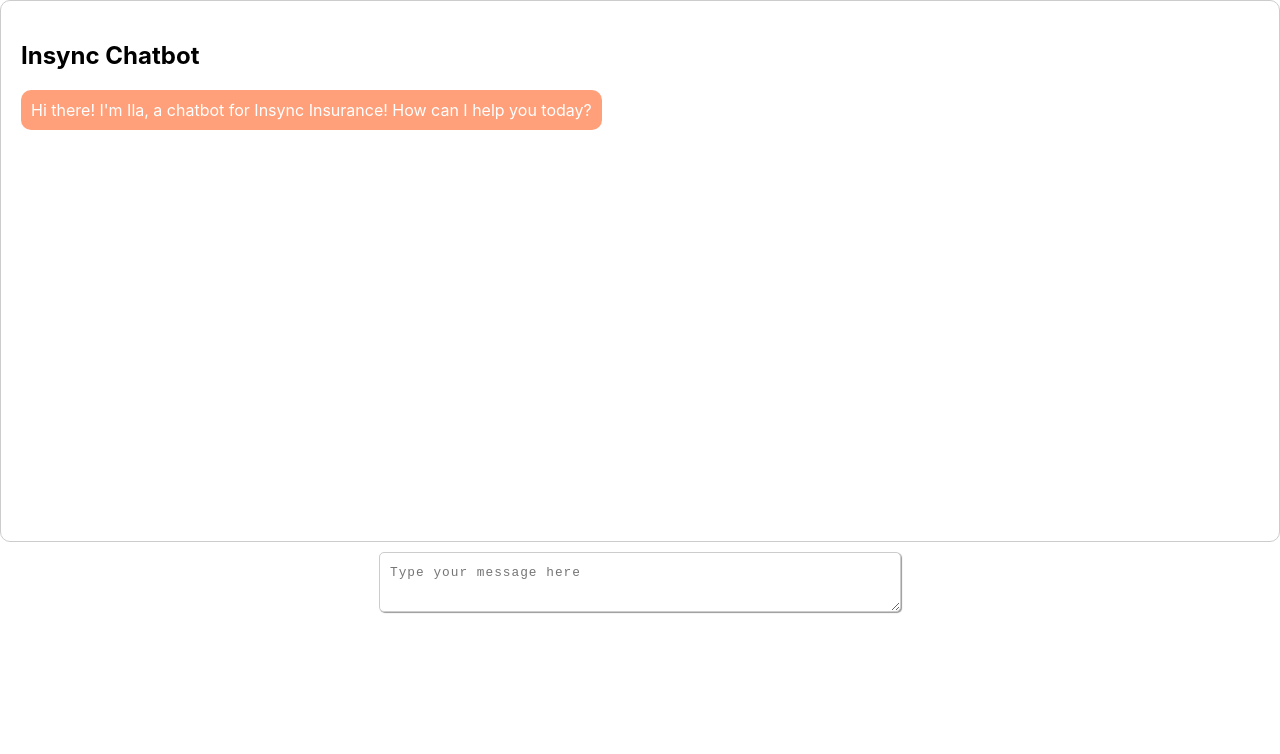
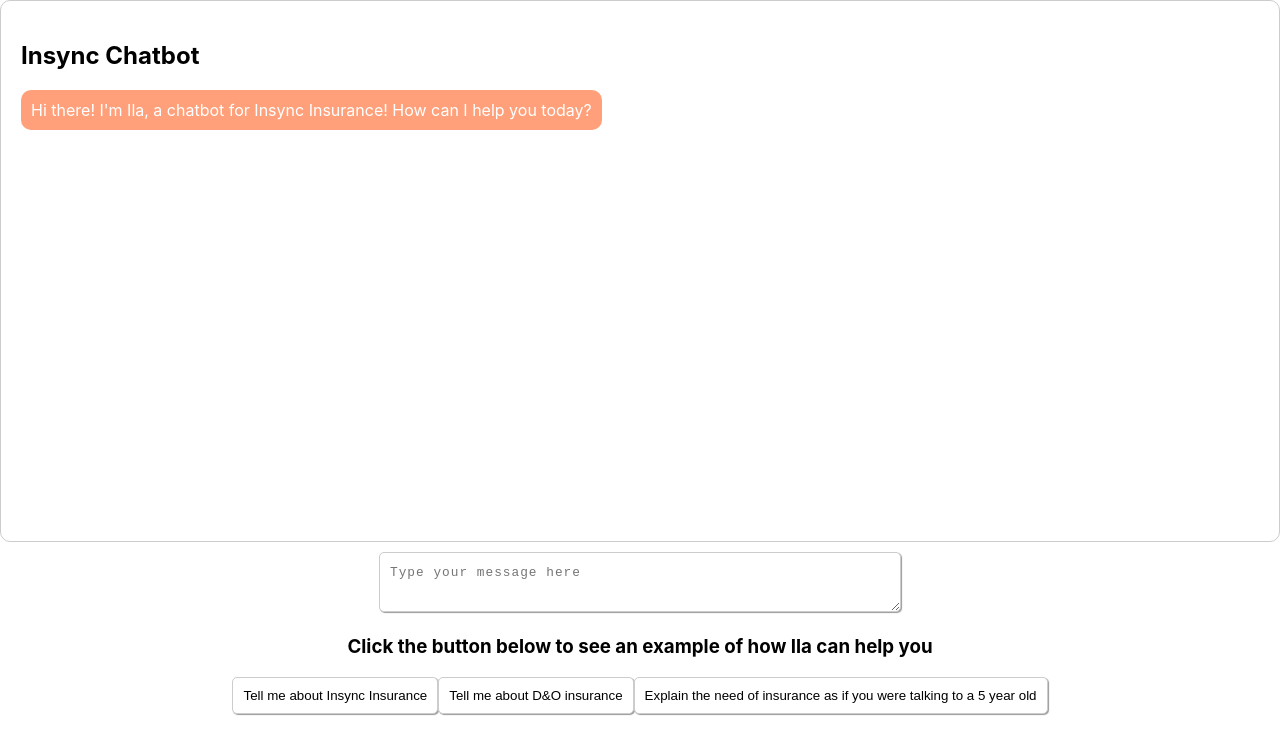
Before and after one commit to lewismunday/insync-chatbot-demo, a React (Create React App) app: page / in a window 1280 px wide. Shown: the top 754 px of the page. Built offline with nearby package versions, Linux system fonts and the light colour scheme.

Commit message:
Added examples

```diff
--- a/src/components/ChatbotUI.js
+++ b/src/components/ChatbotUI.js
@@ -32,11 +32,18 @@
     ]);
     const [inputValue, setInputValue] = React.useState('');
 
+    const fillQuestions = (e) => {
+        setInputValue(e.target.innerText);
+    }
+
     const handleSubmit = async event => {
         event.preventDefault();
         const newMessages = [...messages, { message: inputValue, user: true }];
         setMessages(newMessages);
         setInputValue('');
+
+        // Show typing indicator
+        document.querySelector('.typing').style.display = 'block';
 
         const resultString = messages.reduce((acc, message) => {
             if (message.user) {
@@ -71,6 +78,8 @@
             presence_penalty: 0.6,
         });
         setMessages([...newMessages, {message: response.data.choices[0].text, user: false}]);
+        // Hide typing indicator
+        document.querySelector('.typing').style.display = 'none';
     };
 
     function onTextAreaEnterPress(e) {
@@ -96,6 +105,7 @@
                     <ChatMessage key={index} message={message.message} user={message.user} />
                 ))}
             </div>
+            <p className="typing" style={{display: "none"}}>Ila is typing...</p>
             <div ref={bottomRef} />
         </div>
             <form onSubmit={handleSubmit} className="App">
@@ -110,6 +120,12 @@
                 />
                 {/*<button type="submit">Send</button>*/}
             </form>
+            <div className="App">
+                <h3>Click the button below to see an example of how Ila can help you</h3>
+                <button type="submit" onClick={fillQuestions}>Tell me about Insync Insurance</button>
+                <button type="submit" onClick={fillQuestions}>Tell me about D&O insurance</button>
+                <button type="submit" onClick={fillQuestions}>Explain the need of insurance as if you were talking to a 5 year old</button>
+            </div>
         </div>
     );
 };
```
